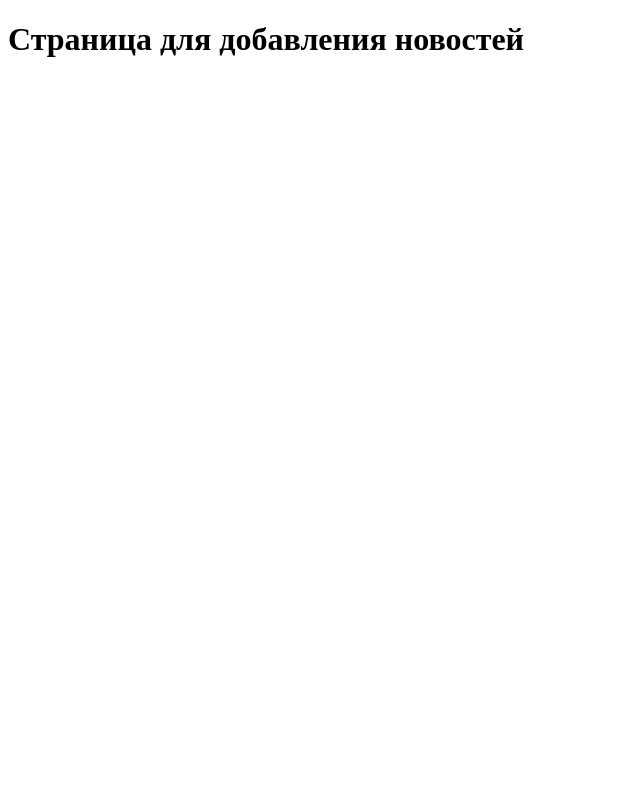
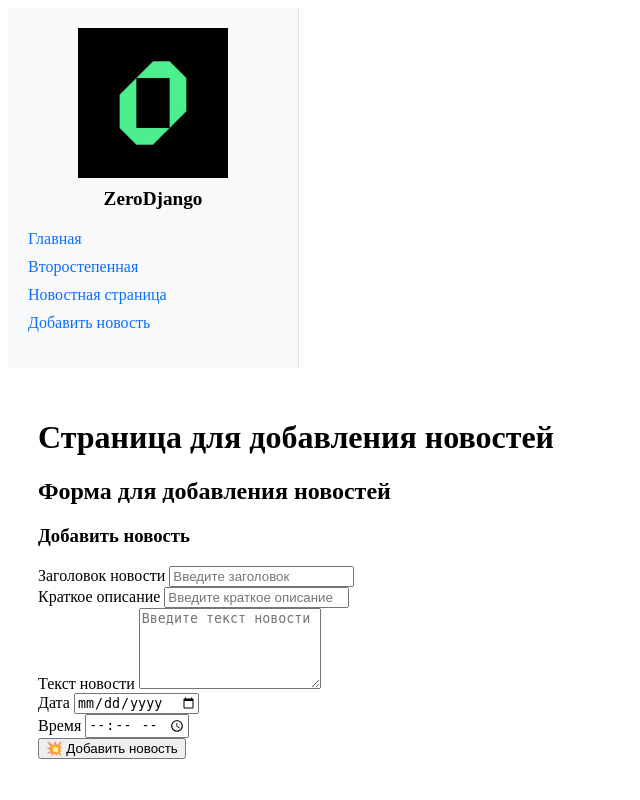
Before and after one commit to YuriyNik156/DJ04, a Django app: page /news/create_news in a window 1280 px wide. Shown: the whole page, without its empty margins (0-640 px from the left). Run offline with Django 5.2, Linux system fonts and the light colour scheme.

Commit message:
Update add_new_post.html

```diff
--- a/zerocoder/news/templates/news/add_new_post.html
+++ b/zerocoder/news/templates/news/add_new_post.html
@@ -1,10 +1,49 @@
-<!DOCTYPE html>
-<html lang="en">
-<head>
-    <meta charset="UTF-8">
-    <title>Title</title>
-</head>
-<body>
+{% extends 'main/layoute.html' %}
+
+{% block title %}
+    <title>Страница для добавления новостей</title>
+{% endblock %}
+
+{% block content %}
 <h1>Страница для добавления новостей</h1>
-</body>
-</html>
+<div>
+    <h2>Форма для добавления новостей</h2>
+<div class="container mt-5">
+  <div class="card shadow-lg">
+    <div class="card-header bg-primary text-white">
+      <h3 class="mb-0">Добавить новость</h3>
+    </div>
+    <div class="card-body">
+      <form method="post">
+        <div class="mb-3">
+          <label class="form-label">Заголовок новости</label>
+          <input type="text" class="form-control" placeholder="Введите заголовок">
+        </div>
+        <div class="mb-3">
+          <label class="form-label">Краткое описание</label>
+          <input type="text" class="form-control" placeholder="Введите краткое описание">
+        </div>
+        <div class="mb-3">
+          <label class="form-label">Текст новости</label>
+          <textarea class="form-control" rows="5" placeholder="Введите текст новости"></textarea>
+        </div>
+        <div class="row">
+          <div class="col-md-6 mb-3">
+            <label class="form-label">Дата</label>
+            <input type="date" class="form-control">
+          </div>
+          <div class="col-md-6 mb-3">
+            <label class="form-label">Время</label>
+            <input type="time" class="form-control">
+          </div>
+        </div>
+        <div class="d-grid">
+          <button type="submit" class="btn btn-success">💥 Добавить новость</button>
+        </div>
+      </form>
+    </div>
+  </div>
+</div>
+</div>
+
+{% endblock %}
```
